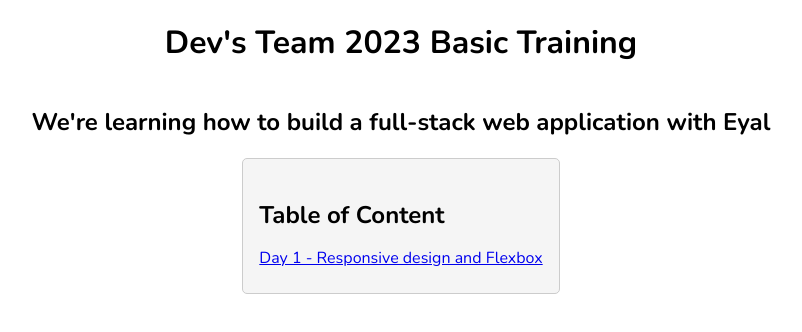
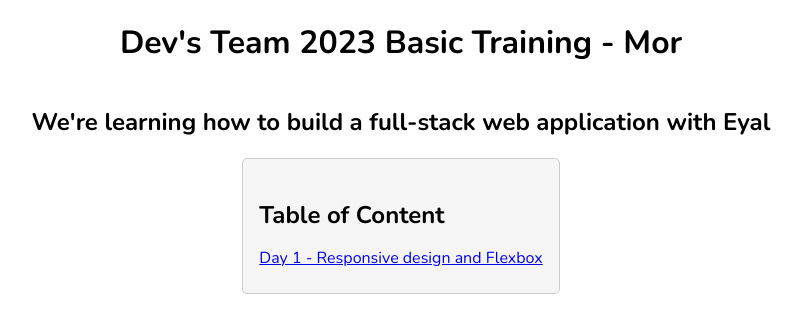
Before and after one commit to mortz123/DevTraining23, a Next.js app: page / in a window 1280 px wide. Shown: the top 332 px of the page, without its empty margins (239-1041 px from the left). Built offline with nearby package versions, Linux system fonts and the light colour scheme.

Commit message:
add name to index's title

```diff
--- a/pages/index.jsx
+++ b/pages/index.jsx
@@ -9,7 +9,7 @@ export default function Index() {
   ];
   return (
     <div className={styles.container}>
-      <h1>Dev&apos;s Team 2023 Basic Training</h1>
+      <h1>Dev&apos;s Team 2023 Basic Training - Mor</h1>
       <h2>
         We&apos;re learning how to build a full-stack web application with Eyal
       </h2>
```
